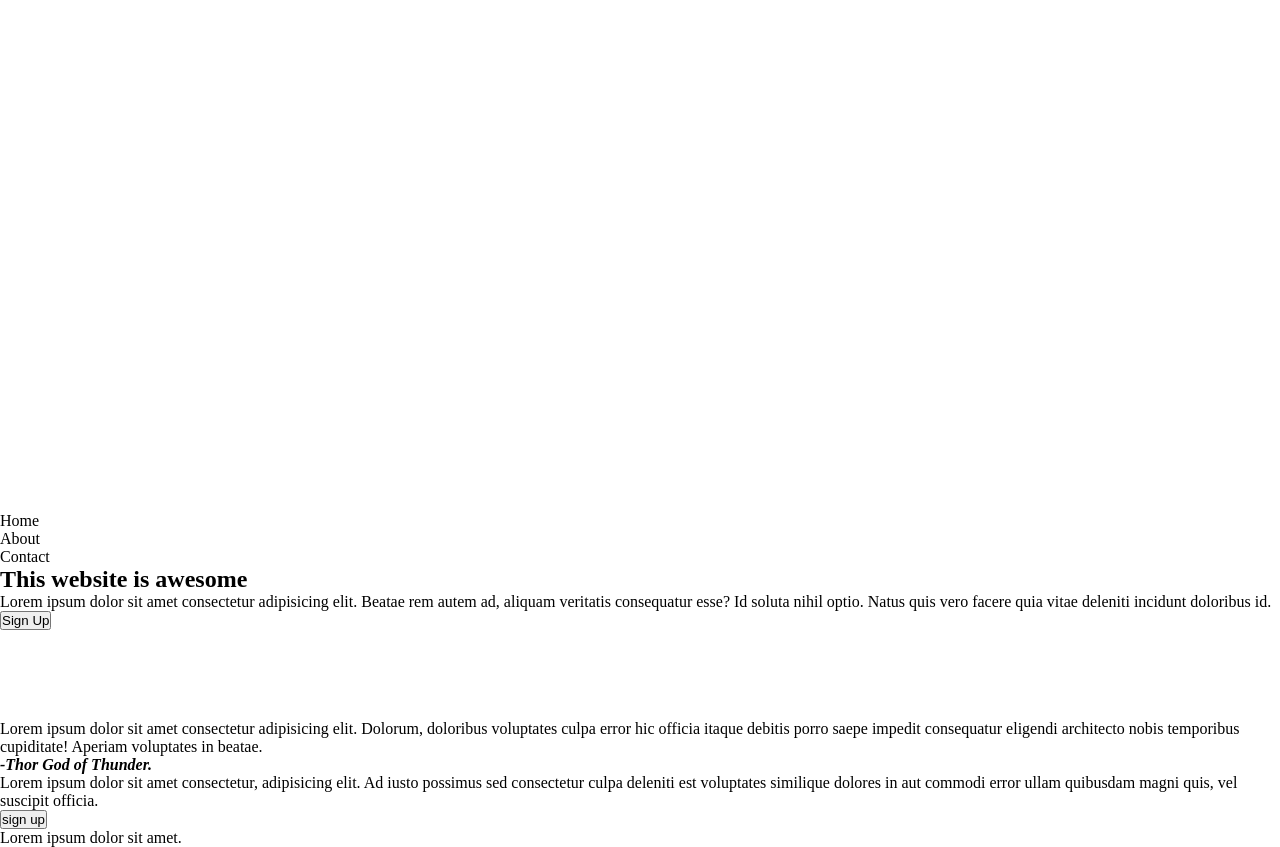
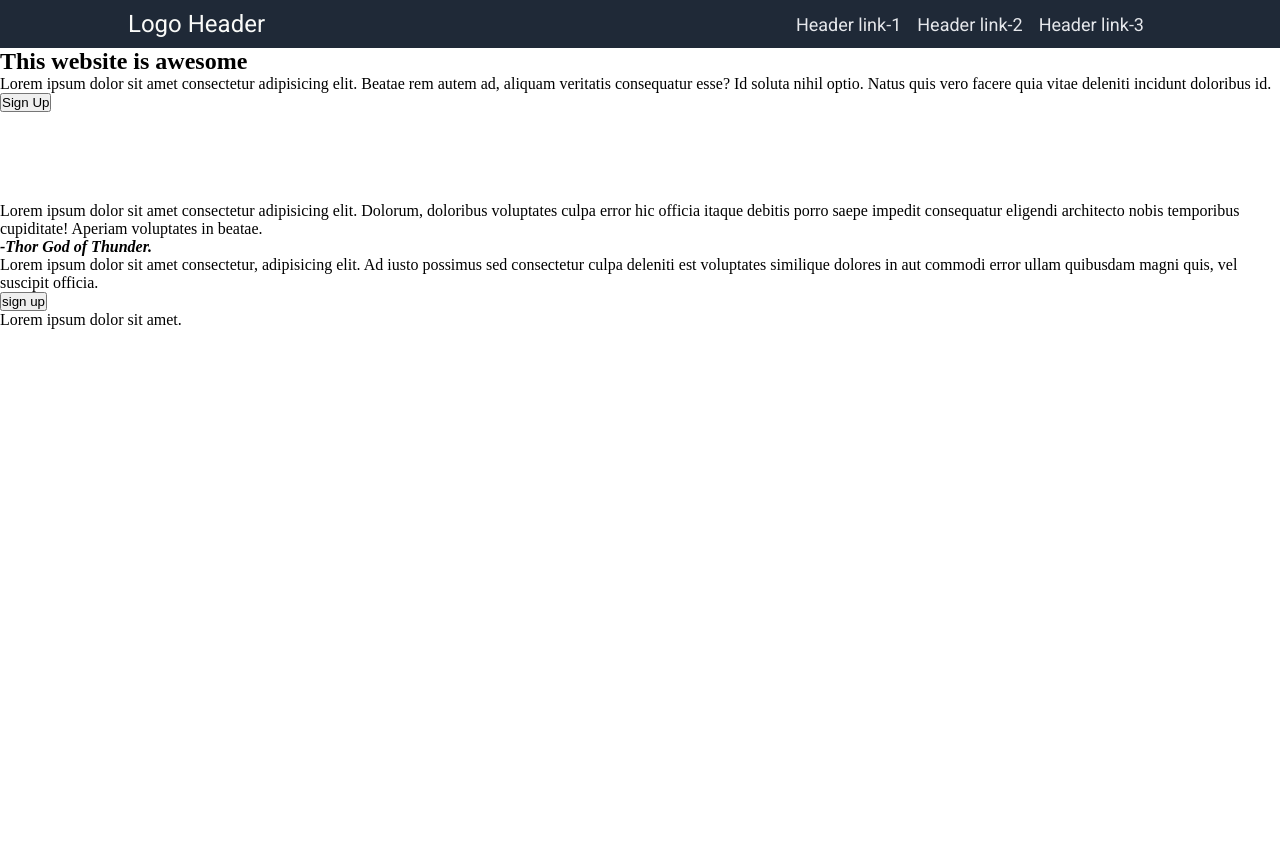
Before and after one commit to Danibias/landing-page, a plain HTML site: page index.html in a window 1280 px wide. After the commit the page ends 800 px from the top, so only its background shows below. Drawn offline with Linux system fonts and the light colour scheme.

Commit message:
root styles and global has benn created, header section is now complete!

```diff
--- a/css/styles.css
+++ b/css/styles.css
@@ -5,3 +5,83 @@
     padding: 0;
     box-sizing: border-box;
 }
+
+:root
+{
+    /* background colors */
+    --dark-color:#1f2937;
+    --cta-color:#3882f6;
+    --quote-color:#e5e7eb;
+    --hero-font-color: #f9faf8;
+    /* fonts */
+    --font:'roboto', sans-serif;
+    /* padding */
+    --padding: 0 8rem;
+}
+
+.hero-main
+{
+    font-size: 48px;
+    font-family: var(--font);
+    color: var(--hero-font-color);
+    font-weight: 900;
+}
+
+.hero-secondary,
+.header-link
+{
+    font-family: var(--font);
+    font-size: 18px;
+    color: var(--quote-color);
+}
+
+.info-header-text
+{
+    font-family: var(--font);
+    font-size: 36px;
+    color: var(--dark-color);
+    font-weight: 900;
+}
+
+.quote-text
+{
+    font-family: var(--font);
+    font-style: italic;
+    font-size: 36px;
+    font-weight: 300;
+    color: var(--dark-color);
+}
+
+
+nav
+{
+    background-color: var(--dark-color);
+    display: flex;
+    align-items: center;
+    justify-content: space-between;
+    padding: var(--padding);
+    height: 3rem;
+}
+
+ul
+{
+    display: flex;
+    gap: 1rem;
+    list-style: none;
+    align-items: baseline;
+    padding: .5rem;
+
+}
+
+.logo-header
+{
+    font-family: var(--font);
+    font-size: 24px;
+    color: var(--hero-font-color);
+    text-decoration: none;
+}
+
+.header-link
+{
+    text-decoration: none;
+}
--- a/index.html
+++ b/index.html
@@ -4,19 +4,22 @@
     <meta charset="UTF-8">
     <meta name="viewport" content="width=device-width, initial-scale=1.0">
     <title>Landing Page</title>
+    <!-- css file -->
     <link rel="stylesheet" href="css/styles.css">
+    <!-- google fonts roboto -->
+    <link rel="preconnect" href="https://fonts.googleapis.com">
+    <link rel="preconnect" href="https://fonts.gstatic.com" crossorigin>
+    <link href="https://fonts.googleapis.com/css2?family=Roboto:ital,wght@0,100..900;1,100..900&display=swap" rel="stylesheet">
 </head>
 <body>
 
     <header>
-        <div class="logo-container">
-            <img class="logo" src="./img/odin-lined.png" alt="The Odin Project logo">
-        </div>
         <nav>
+            <a href="" class="logo-header">Logo Header</a>
             <ul>
-                <li>Home</li>
-                <li>About</li>
-                <li>Contact</li>
+                <li><a href="" class="header-link">Header link-1</a></li>
+                <li><a href="" class="header-link">Header link-2</a></li>
+                <li><a href="" class="header-link">Header link-3</a></li>
             </ul>
         </nav>
     </header>
```
